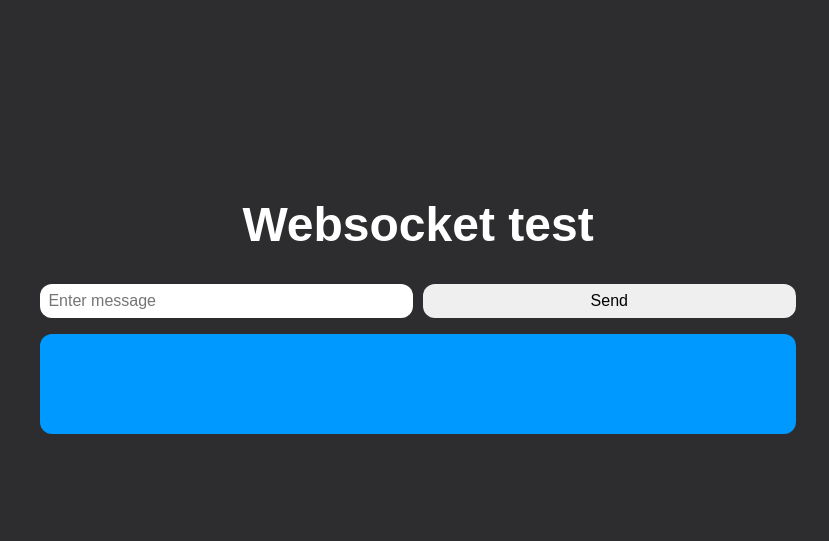
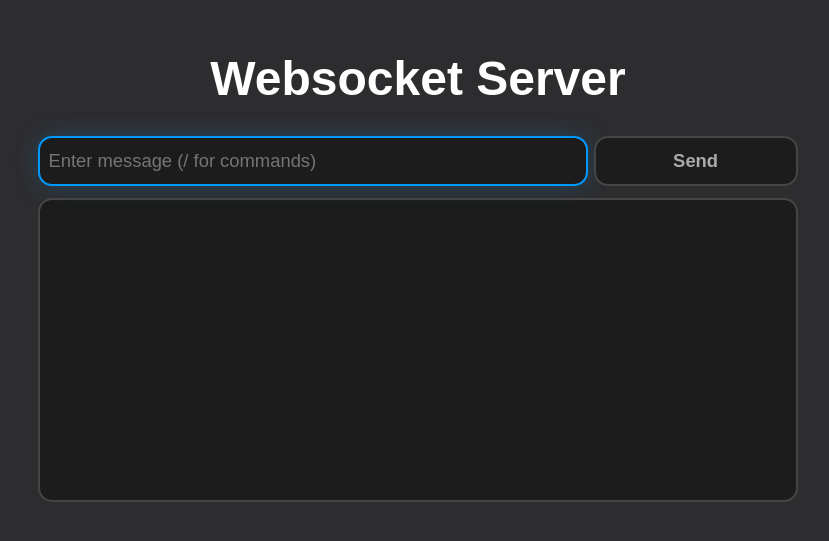
Before and after one commit to panprogramadorgh/gowebsocketauth, a plain HTML site: page internal/fileutils/views/index.html in a window 1280 px wide. Shown: the part 101-642 px from the top of the page, without its empty margins (222-1051 px from the left). Drawn offline with Linux system fonts and the light colour scheme.

Commit message:
Mejoras en el cliente

```diff
--- a/internal/fileutils/views/index.html
+++ b/internal/fileutils/views/index.html
@@ -1,16 +1,18 @@
 <!DOCTYPE html>
 <html lang="en">
+
 <head>
   <meta charset="UTF-8" />
   <meta name="viewport" content="width=device-width, initial-scale=1.0" />
+  <link rel="stylesheet" href="/main.css">
   <title>Websocket test</title>
 </head>
 
 <body>
-    <h1>Websocket test</h1>
+  <h1>Websocket Server</h1>
   <div>
     <div class="form">
-        <input type="text" id="msg" autofocus placeholder="Enter message" />
+      <input type="text" id="msg" autofocus placeholder="Enter message (/ for commands)" />
       <button id="send-msg">Send</button>
     </div>
     <div>
@@ -19,35 +21,7 @@
   </div>
 </body>
 
-  <script>
-    const msg = document.getElementById("msg");
-    const sendMsg = document.getElementById("send-msg");
-    const output = document.getElementById("output");
-
-    const websocket = new WebSocket("ws://localhost:3000/echo");
-    websocket.onopen = function () {
-      const message = "Conexion establecida";
-      console.log(message);
-      // websocket.send(message);
-    };
-    websocket.onmessage = function (event) {
-      const message = event.data;
-      if (message) {
-        output.innerText += `${message}\n`;
-      }
-    };
-
-    sendMsg.addEventListener("click", function () {
-      if (websocket.readyState === websocket.CLOSED)
-        return window.alert("Connection is clossed");
-      const message = msg.value;
-      if (message) {
-        websocket.send(message);
-        msg.value = "";
-        return;
-      }
-    });
-  </script>
+<script src="/main.js"></script>
 
 <style>
   * {
@@ -55,7 +29,7 @@
   }
 
   body {
-      min-height: 100vh;
+    min-height: 90vh;
     display: flex;
     flex-direction: column;
     align-items: center;
@@ -73,31 +47,56 @@
   .form {
     width: min(90vw, 1000px, 59vw);
     display: flex;
+    justify-content: center;
     gap: 10px;
     flex-wrap: wrap;
   }
 
   input,
   button {
-      flex-basis: 50px;
+    flex-basis: 0;
     flex-grow: 1;
     flex-shrink: 0;
-      min-width: 100px;
-      padding: 8px;
-      font-size: 1rem;
+    min-width: 200px;
+    padding: 12px 8px;
+    font-size: 1.15rem;
     border: none;
-      outline: none;
+    outline: 2px solid #454545;
     border-radius: 12px;
+    background-color: #1c1c1c;
+    color: #aaa;
+    transition: outline-color 0.1s, flex-grow 0.5s;
+  }
+
+  input:focus,
+  input:hover,
+  button:hover {
+    outline-color: #09f;
+    box-shadow: 0 0 25px #09f4;
+  }
+
+  input:focus,
+  input:hover {
+    flex-grow: 3;
+  }
+
+  button {
+    font-weight: 800
   }
 
   #output {
-      min-height: 100px;
-      width: 100%;
-      padding: 12px;
+    height: 300px;
+    max-width: min(90vw, 1000px, 59vw);
+    text-wrap: wrap;
+    word-wrap: break-word;
+    overflow-y: auto;
+    padding: 20px;
     font-family: "Fira Code", "Cascadia Code", consolas;
-      color: #2d2d2f;
-      background-color: #0099ff;
+    color: #aaa;
+    background-color: #1c1c1c;
     border-radius: 12px;
+    outline: 2px solid #454545;
+    line-height: 1.8;
   }
 
   @media only screen and (max-width: 600px) {
@@ -106,4 +105,5 @@
     }
   }
 </style>
+
 </html>
--- /dev/null
+++ b/internal/fileutils/views/main.js
@@ -0,0 +1,27 @@
+const msg = document.getElementById("msg");
+const sendMsg = document.getElementById("send-msg");
+const output = document.getElementById("output");
+
+const websocket = new WebSocket("ws://localhost:3000/echo");
+websocket.onopen = function () {
+  const message = "Conexion establecida";
+  console.log(message);
+  // websocket.send(message);
+};
+websocket.onmessage = function (event) {
+  const message = event.data;
+  if (message) {
+    output.innerText += `${message}\n`;
+  }
+};
+
+sendMsg.addEventListener("click", function () {
+  if (websocket.readyState === websocket.CLOSED)
+    return window.alert("Connection is clossed");
+  const message = msg.value;
+  if (message) {
+    websocket.send(message);
+    msg.value = "";
+    return;
+  }
+});
```
Also changed, not shown: 1 other file. Lines whose indentation alone changed are shown as unchanged.
